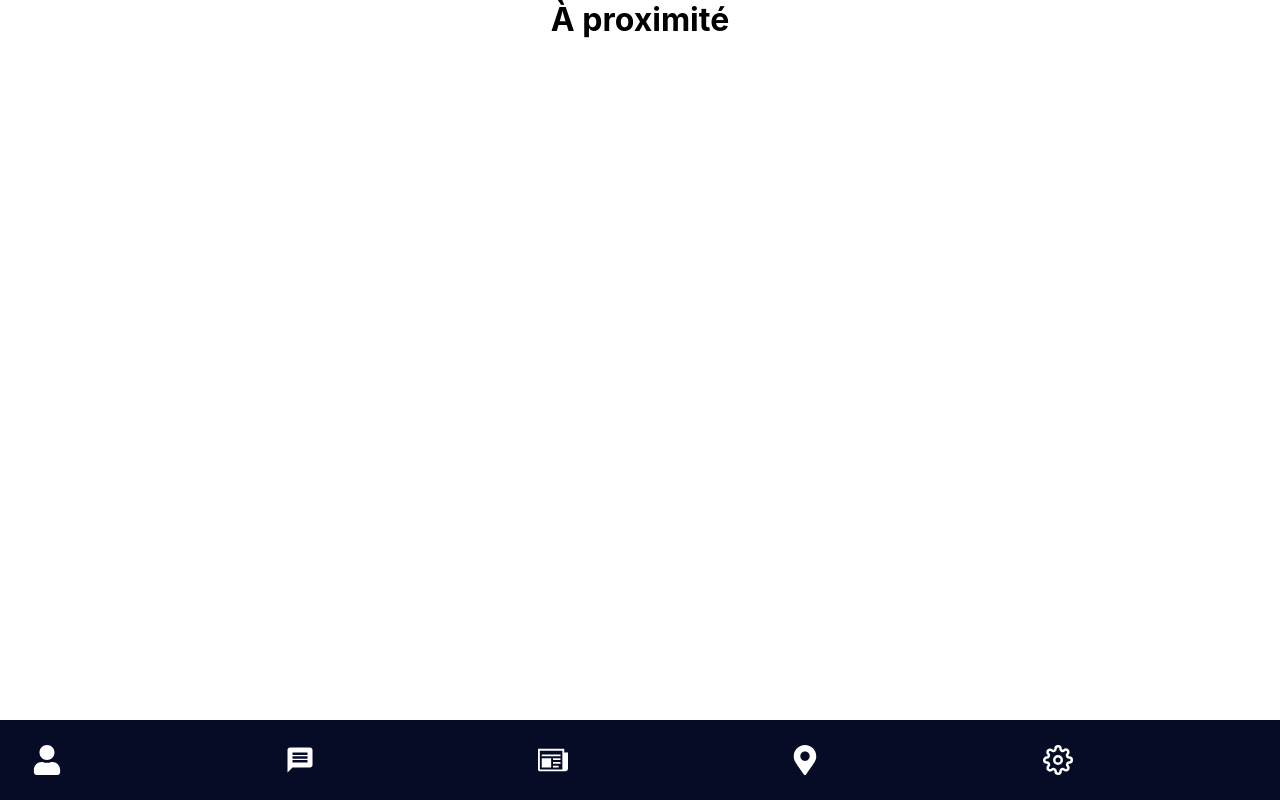
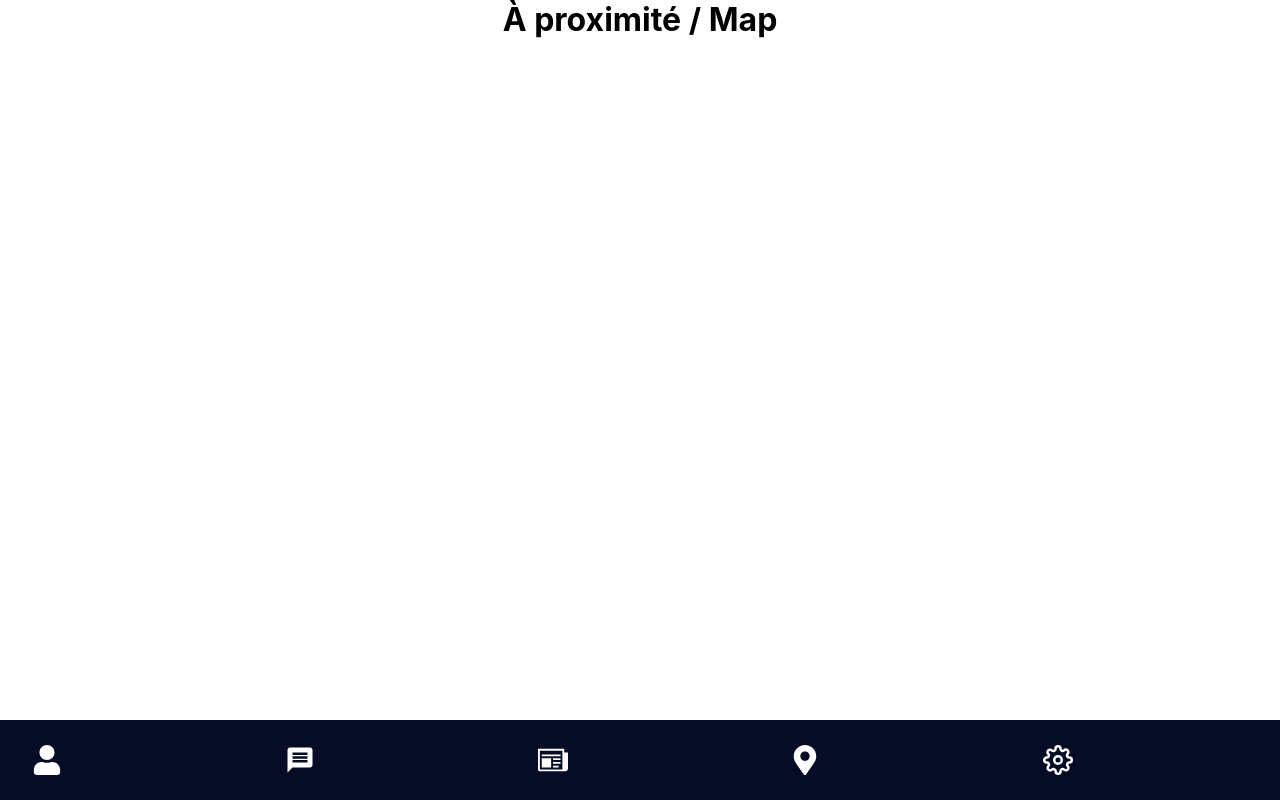
Before and after one commit to Ecotick/Ecotick_front, a React (Create React App) app: page /carte in a window 1280 px wide. Built offline with nearby package versions, Linux system fonts and the light colour scheme.

Commit message:
test hover

```diff
--- a/src/components/Carte.js
+++ b/src/components/Carte.js
@@ -4,7 +4,7 @@ function Carte() {
 
     return (
         <div>
-            <h1>À proximité</h1>
+            <h1>À proximité / Map</h1>
         </div>
     )
 }
```
